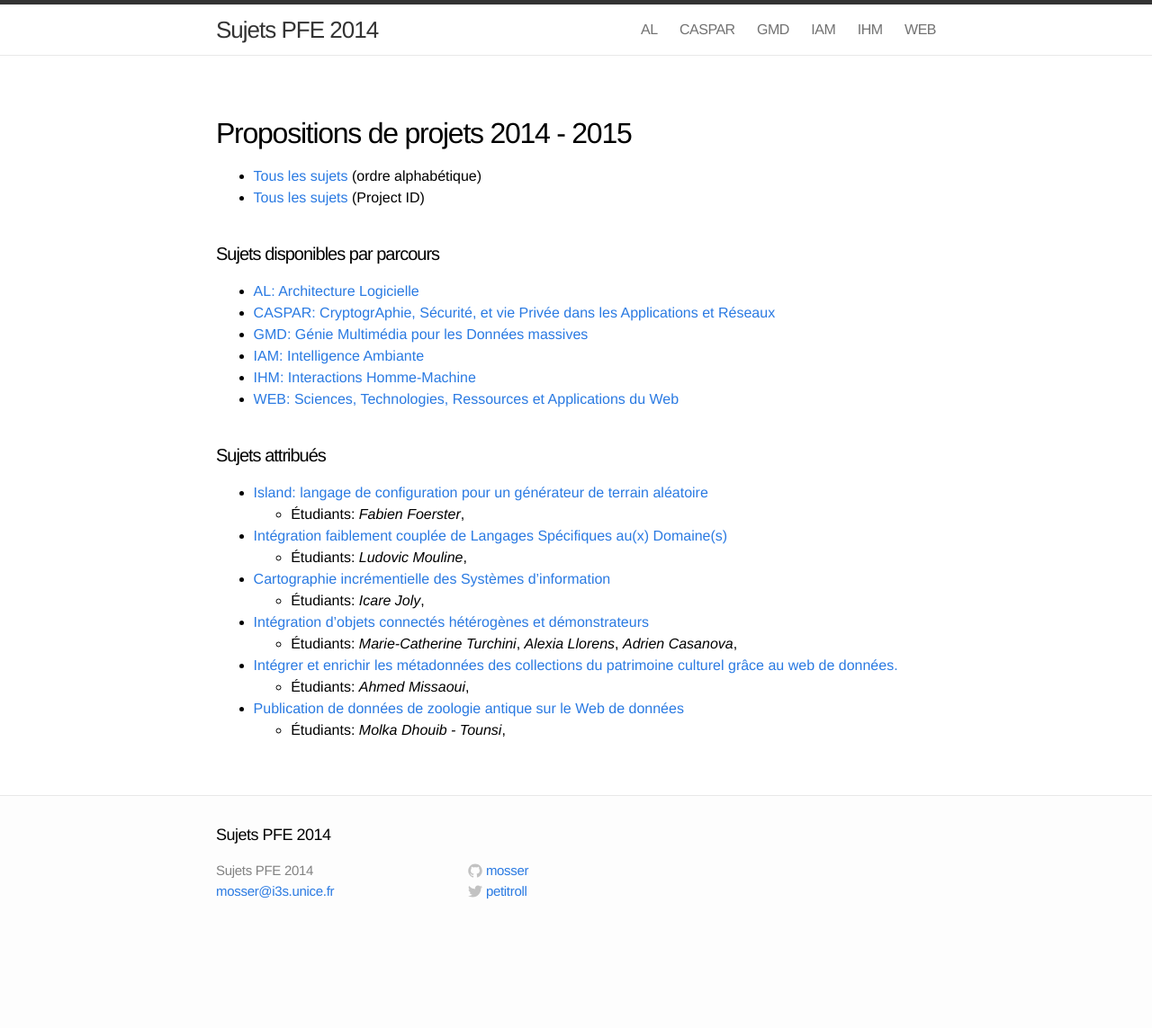
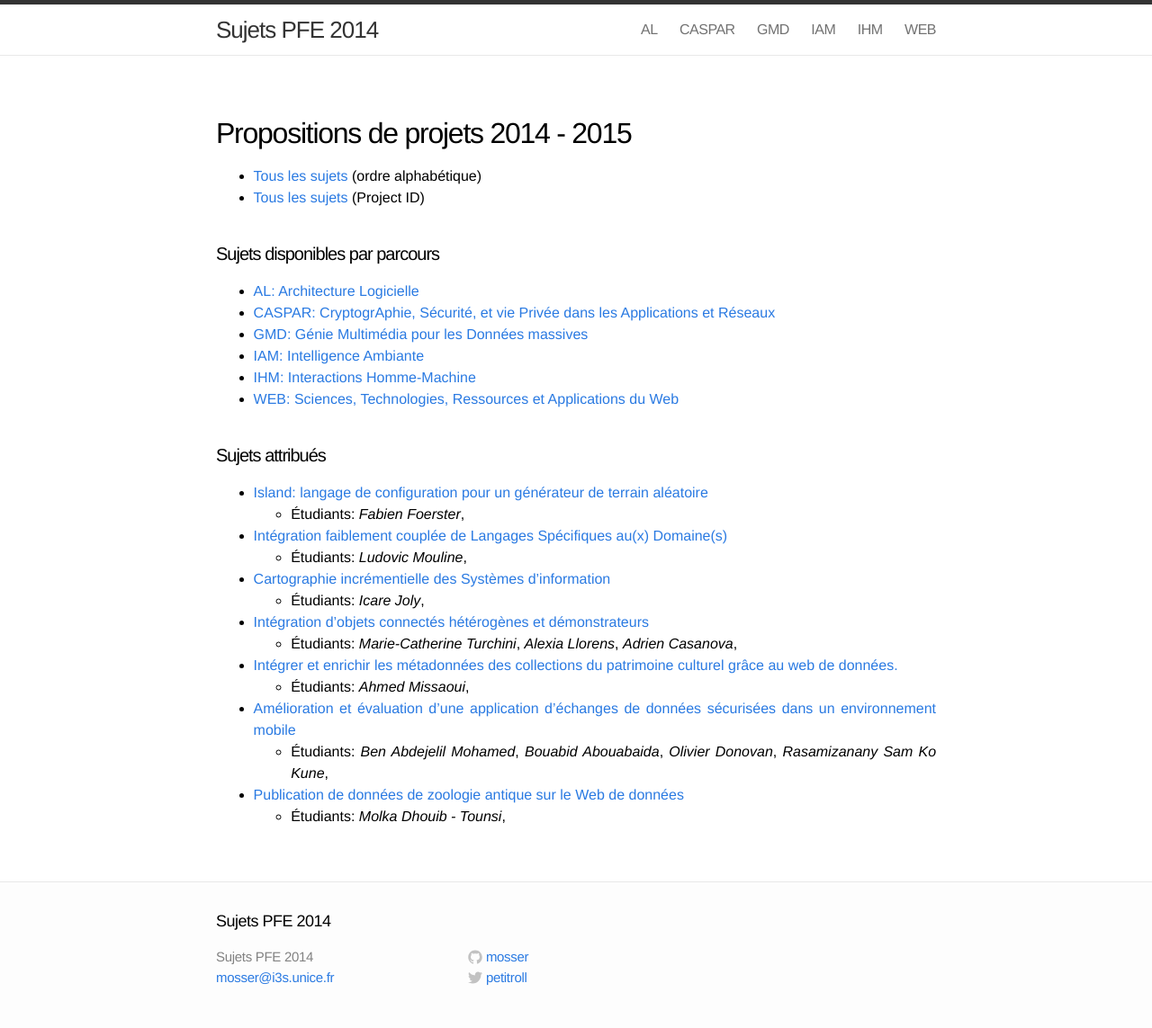
Before and after one commit to gmolines/pfe, a Jekyll site: the page built from index.md, in a window 1280 px wide. Shown: the whole page at 90% size. Built offline with Jekyll 4.4.1, drawn with Linux system fonts in a browser that asks for light colours; before the commit the page ends 1047 px from its top, so only the background shows below that.

Commit message:
Update 2014-09-15-Y1415-S042.markdown

```diff
--- a/_posts/2014-09-15-Y1415-S042.markdown
+++ b/_posts/2014-09-15-Y1415-S042.markdown
@@ -2,7 +2,8 @@
 layout: post
 title: "Amélioration et évaluation d'une application d'échanges de données sécurisées dans un environnement mobile"
 date: 2014-09-15 17:32:02
-categories: [dispo, caspar]
+categories: [oqp, caspar]
+students: ["Ben Abdejelil Mohamed", "Bouabid Abouabaida", "Olivier Donovan", "Rasamizanany Sam Ko Kune"]
 pid: Y1415-S042
 type: Engineering
 contact: Karima Boudaoud
```
